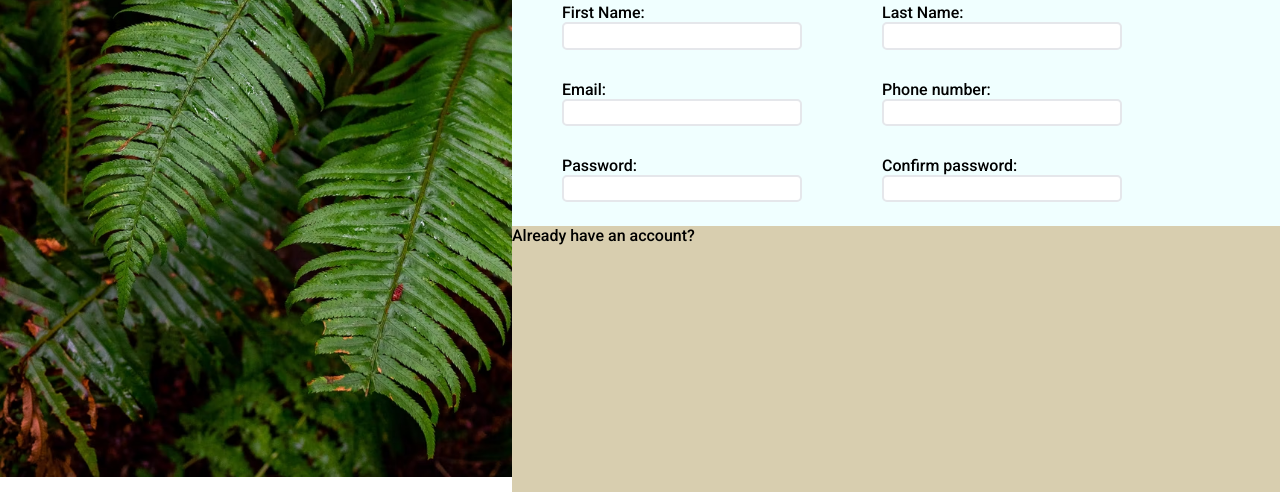
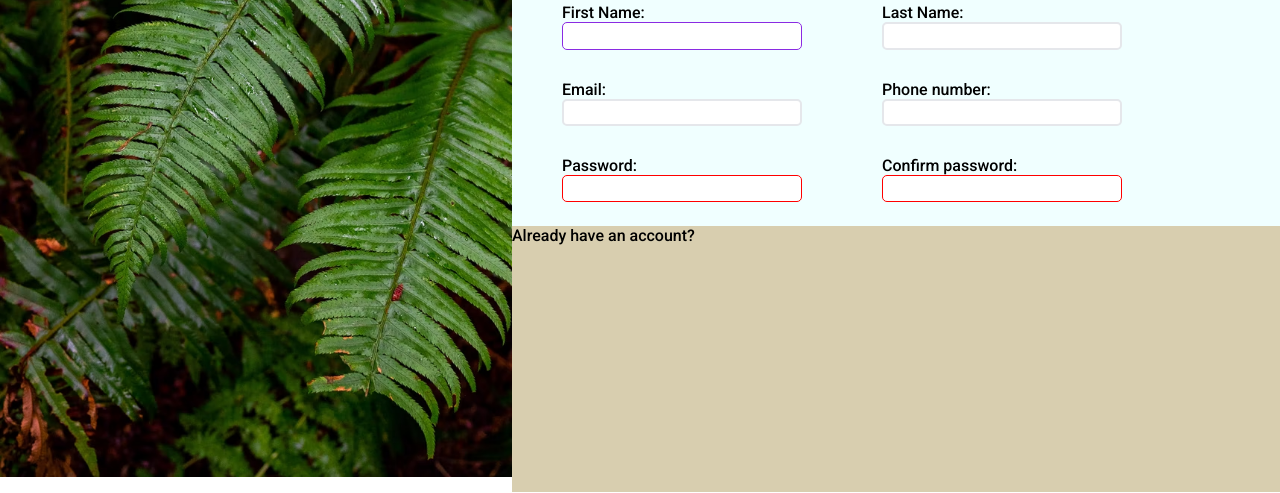
Before and after one commit to reeesist/Sign-up, a plain HTML site: page index.html in a window 1280 px wide. In both pictures the pointer is over the input "First Name:". Shown: the part 307-800 px from the top of the page. Drawn offline with Linux system fonts and the light colour scheme.

Commit message:
styling for forms

```diff
--- a/styles.css
+++ b/styles.css
@@ -116,3 +116,16 @@ input {
     gap: 30px;
     padding: 20px 30px;
 }
+
+input[type='password']:not(:focus, :hover) {
+    border: 1px solid red;
+}
+
+input:hover {
+    border: 0.5px solid blueviolet;
+}
+
+input:focus-within {
+    box-shadow: 2px 2px;
+    border: 0.5px solid rgb(141, 141, 248);
+}
```
